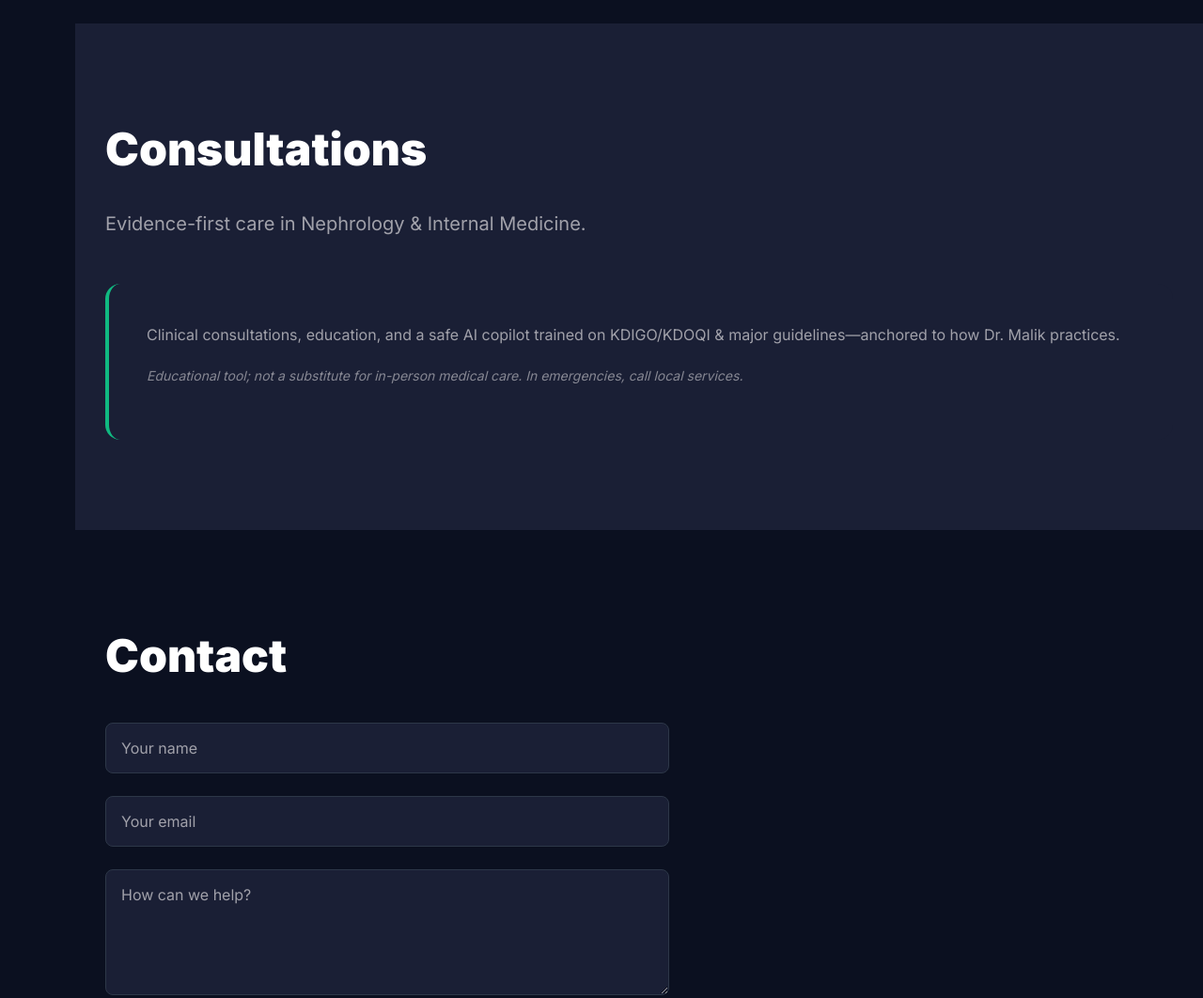
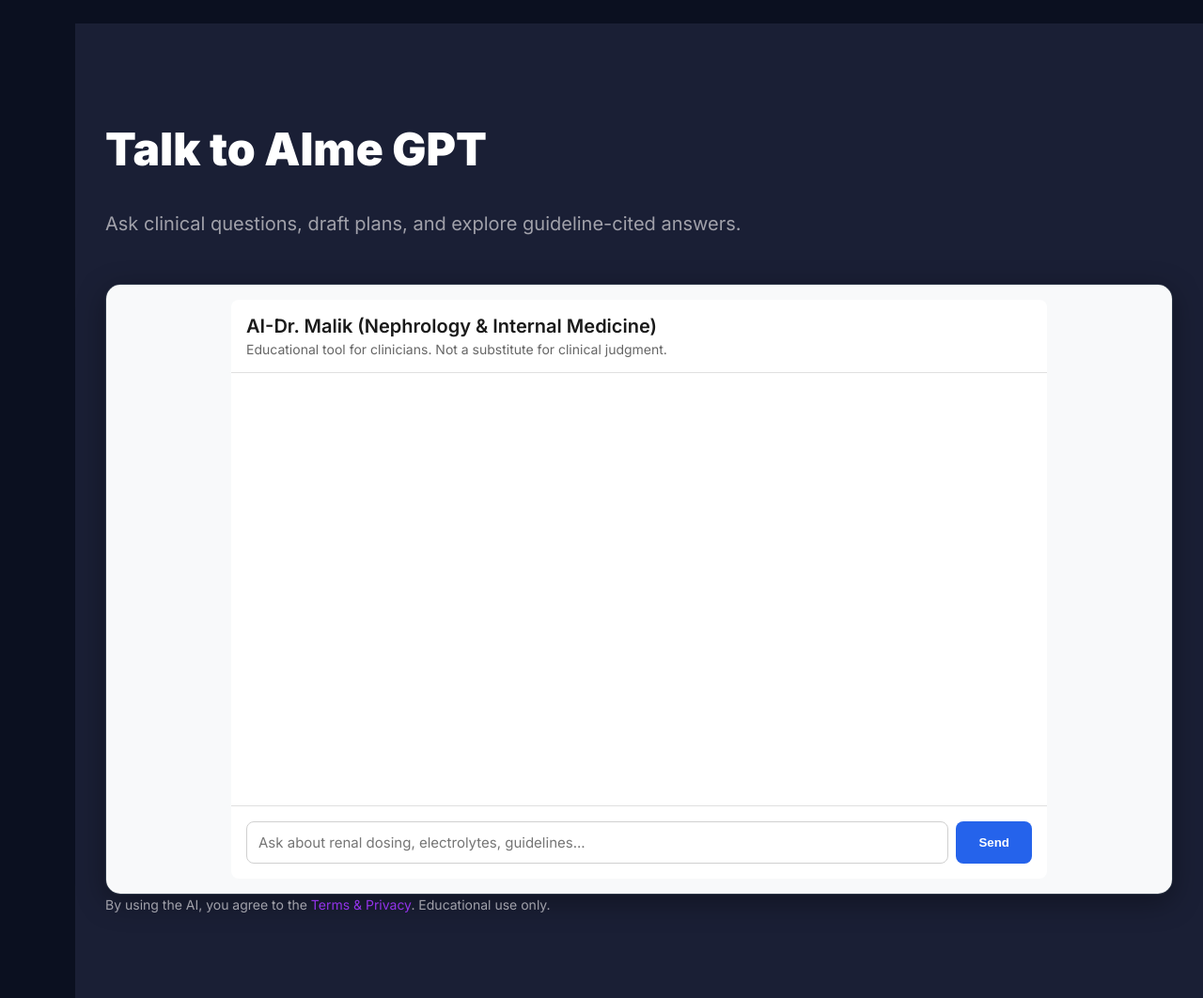
Before and after one commit to zub165/AIme, a plain HTML site: page ai-channy-site/frontend/index.html in a window 1280 px wide. Shown: the part 2780-3842 px from the top of the page at 94% size. Drawn offline with Linux system fonts and the light colour scheme.

Commit message:
Embed AI chat inline: new #chat section with styled iframe

```diff
--- a/ai-channy-site/frontend/index.html
+++ b/ai-channy-site/frontend/index.html
@@ -153,6 +153,18 @@
       </div>
     </section>
 
+    <!-- Inline AI Chat Section -->
+    <section id="chat" class="content-section alt">
+      <div class="container">
+        <h2>Talk to AIme GPT</h2>
+        <p class="section-sub">Ask clinical questions, draft plans, and explore guideline-cited answers.</p>
+        <div class="chat-embed">
+          <iframe title="AIme Chat" src="ai.html" loading="lazy" allow="clipboard-write; fullscreen"></iframe>
+        </div>
+        <p class="tiny">By using the AI, you agree to the <a href="privacy.html">Terms & Privacy</a>. Educational use only.</p>
+      </div>
+    </section>
+
     <!-- Consultations Section -->
     <section id="consultations" class="content-section alt">
       <div class="container">
--- a/ai-channy-site/frontend/styles.css
+++ b/ai-channy-site/frontend/styles.css
@@ -401,6 +401,23 @@ body {
   opacity: 0.8;
 }
 
+/* Inline Chat Embed */
+.chat-embed {
+  background: var(--dark-bg);
+  border: 1px solid var(--border);
+  border-radius: 16px;
+  overflow: hidden;
+  height: 650px;
+  box-shadow: 0 8px 30px rgba(0,0,0,0.35);
+}
+
+.chat-embed iframe {
+  width: 100%;
+  height: 100%;
+  border: 0;
+  display: block;
+}
+
 /* Contact Form */
 .contact-form {
   max-width: 600px;
```
